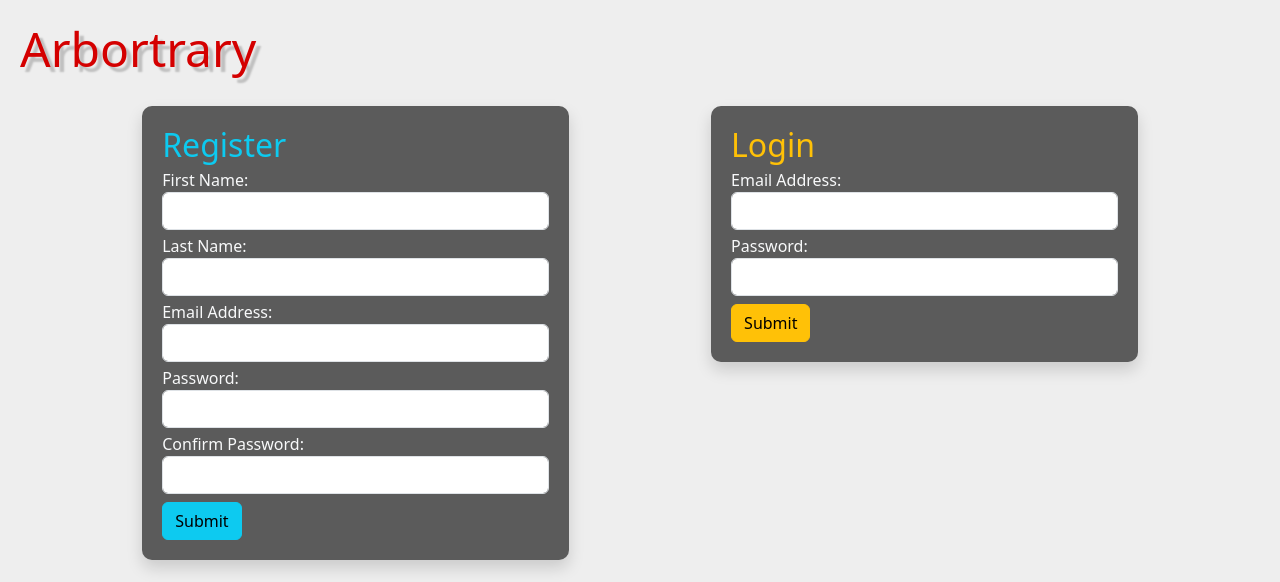
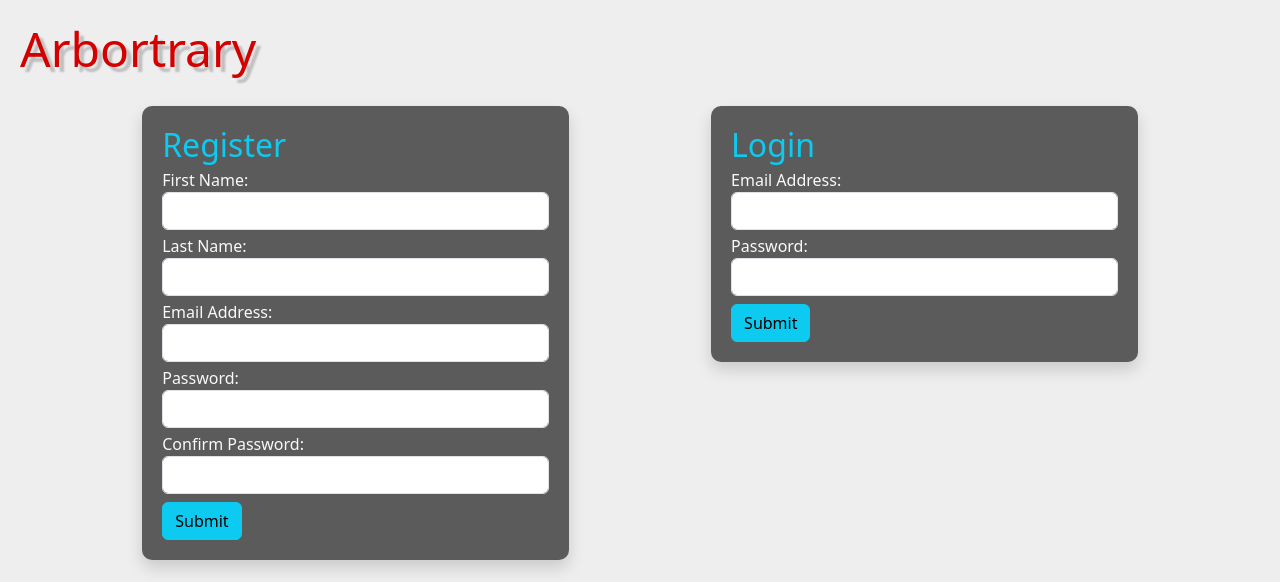
Before and after one commit to EvanWiorek/arbortrary, a Flask app: page /login_and_reg in a window 1280 px wide. Shown: the top 582 px of the page. Run offline with Flask 2, Linux system fonts and the light colour scheme.

Commit message:
color-change

```diff
--- a/flask_app/templates/login_and_reg.html
+++ b/flask_app/templates/login_and_reg.html
@@ -107,7 +107,7 @@
         </div>
 
         <div class="login-reg-box col-4 text-light shadow">
-            <h1 class="text-warning mb-1">Login</h1>
+            <h1 class="text-info mb-1">Login</h1>
             <form action='/login' method='POST'>
 
                 {% for message in get_flashed_messages (category_filter = ['invalid_info']) %}
@@ -126,7 +126,7 @@
                     <input type="password" class="form-control" name="password">
                 </div>
 
-                <input type='submit' value="Submit" class="btn btn-warning">
+                <input type='submit' value="Submit" class="btn btn-info">
             </form>
 
         </div>
```
